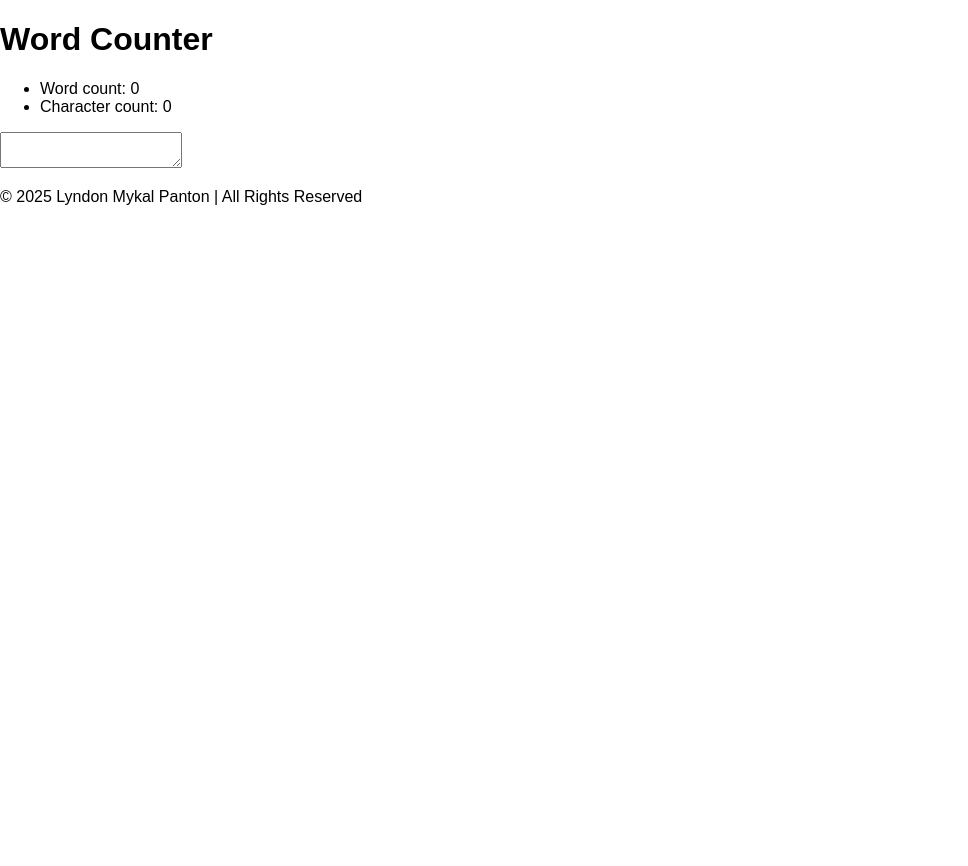
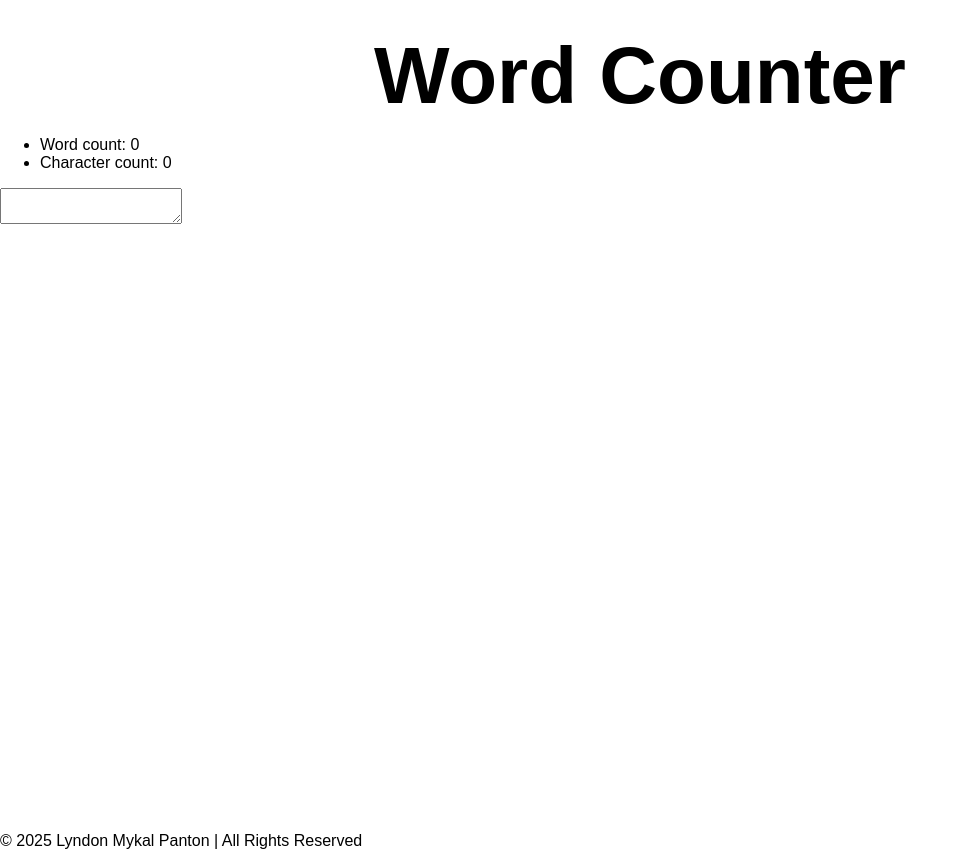
Before and after one commit to lyndonpanton/word-counter, a PHP site: page / in a window 1280 px wide. Shown: the whole page, without its empty margins (0-968 px from the left). Before the commit the page ends 205 px from the top, so only its background shows below. Run offline with PHP 8.4, Linux system fonts and the light colour scheme; some web fonts are replaced.

Commit message:
Styled header content

```diff
--- a/web/css/styles.css
+++ b/web/css/styles.css
@@ -10,14 +10,30 @@ body, html {
     font-family: "Afacad Flux", sans-serif;
     font-optical-sizing: auto;
     font-weight: 500;
+    font-size: 16px;
     font-style: normal;
     font-variation-settings:
         "slnt" 0;
 }
 
 /* Header *********************************************************************/
+header {
+    height: 15vh;
+}
+
+h1 {
+    margin: 0;
+    padding: 30px;
+
+    font-size: 5em;
+    text-align: center;
+}
 
 /* Main ***********************************************************************/
+main {
+
+    height: 85vh;
+}
 
 /* Counter */
 
```
